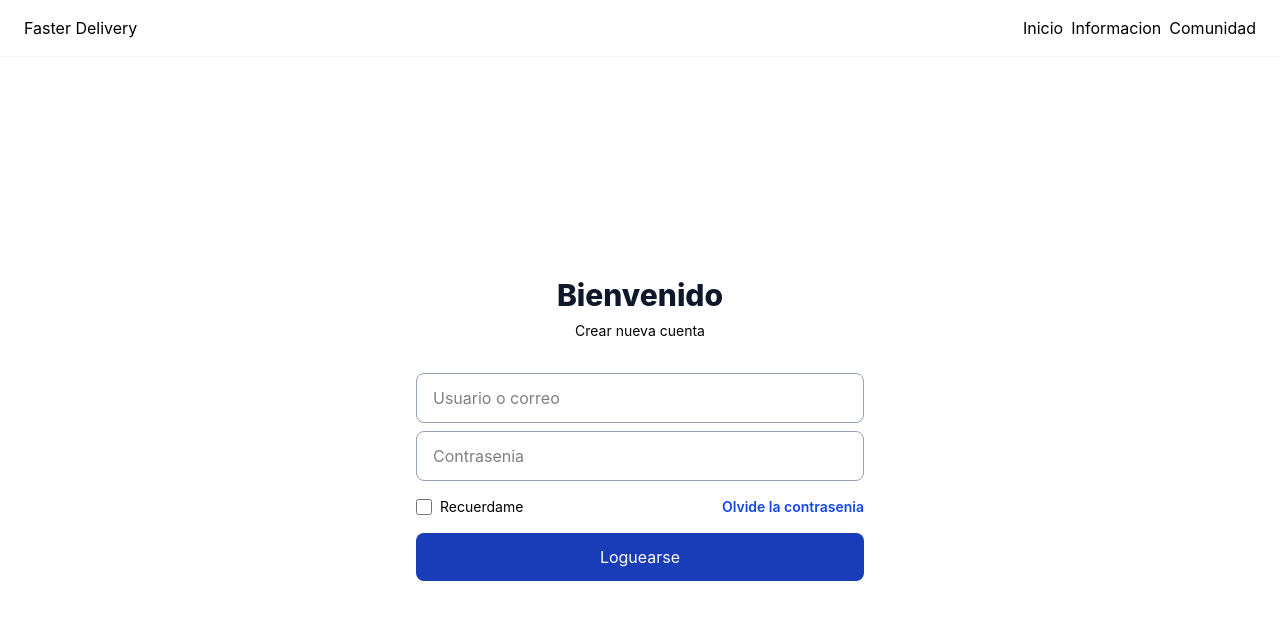
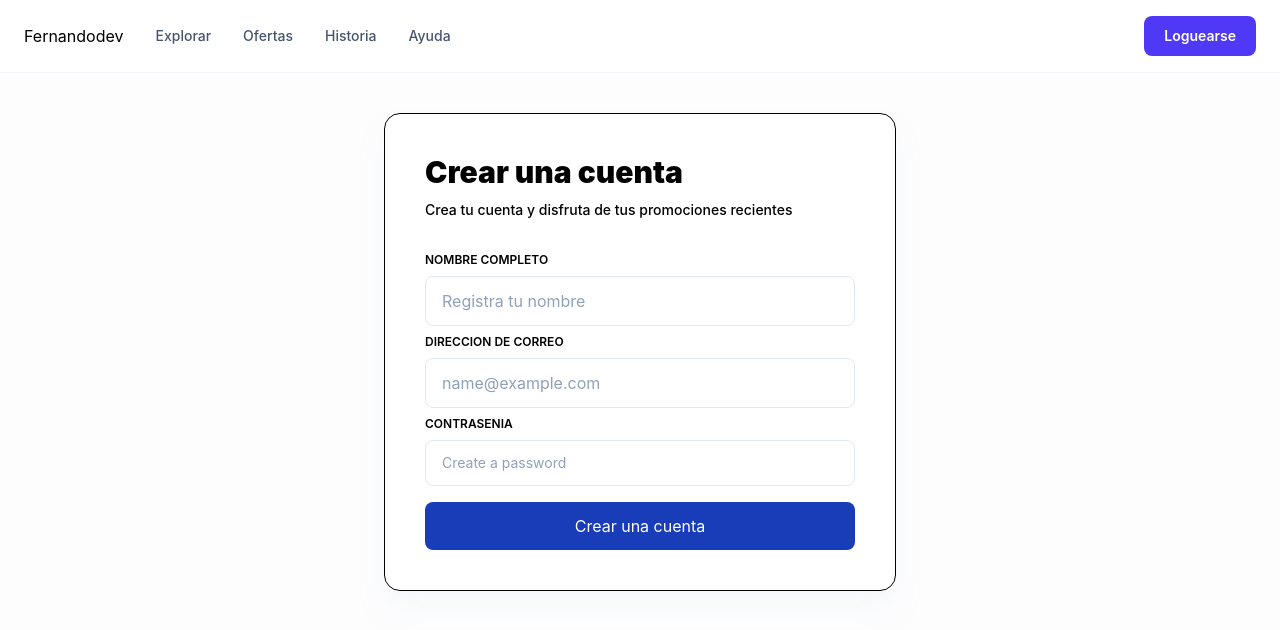
Before and after one commit to ghost1999dev/faster-delivery-web, a React (Vite) app: page / in a window 1280 px wide. Shown: the top 630 px of the page. Built offline with nearby package versions, Linux system fonts and the light colour scheme.

Commit message:
feat: I added the register page

```diff
--- a/src/App.tsx
+++ b/src/App.tsx
@@ -1,10 +1,19 @@
 
+import { useState } from 'react'
 import './App.css'
 import { LoginPage } from './pages/LoginPage'
+import { ReegisterPage } from './pages/RegisterPage'
 
 function App() {
+  const [currentPage, setcurrentPage] = useState<'login'| 'register'>('register')
   return (
-    <LoginPage/>
+    <>
+      {currentPage === "login"?(
+        <LoginPage onNavigateToRegister={()=>setcurrentPage('register')}/>
+      ):(
+        <ReegisterPage onNavigateToLogin={()=>setcurrentPage('login')}/>
+      )}
+    </>
   )
 }
 
--- a/src/pages/LoginPage.tsx
+++ b/src/pages/LoginPage.tsx
@@ -1,6 +1,10 @@
 import type React from "react";
-
-export const LoginPage: React.FC=()=>{
+interface LoginPageProps {
+  onNavigateToRegister: () => void;
+}
+export const LoginPage: React.FC<LoginPageProps> = ({
+  onNavigateToRegister,
+}) => {
   return (
     <div className="min-h-screen flex flex-col bg-white">
       <header className="w-full max-w-7xl mx-auto px-6 py-4 flex items-center justify-between border-b border-slate-100">
@@ -14,7 +18,9 @@ export const LoginPage: React.FC=()=>{
       <main className="flex-1 flex flex-col items-center justify-center px-4 py-12">
         <div className="w-full max-w-md space-y-8">
           <div className="text-center">
-                        <h2 className="text-3xl font-extrabold text-slate-900">Bienvenido</h2>
+            <h2 className="text-3xl font-extrabold text-slate-900">
+              Bienvenido
+            </h2>
             <p className="mt-2 text-sm">Crear nueva cuenta</p>
           </div>
           <form action="">
@@ -44,18 +50,26 @@ export const LoginPage: React.FC=()=>{
               <a
                 href=""
                 className="text-sm font-semibold text-blue-700 hover:text-blue-800 transition-colors"
-                            >Olvide la contrasenia</a>
+              >
+                Olvide la contrasenia
+              </a>
             </div>
             <div>
+              <button className="w-full py-3 px-4 bg-blue-800 rounded-lg text-white hover:bg-blue-800 hover:shadow-lg transition-all duration-200 active:scale-[0.98] disabled:opacity-50">
+                Loguearse
+              </button>
+            </div>
+            <div className="mt-4">
               <button
-                                className="w-full py-3 px-4 bg-blue-800 rounded-lg text-white hover:bg-blue-800 hover:shadow-lg transition-all duration-200 active:scale-[0.98] disabled:opacity-50"
-                            >Loguearse</button>
+                className="w-full py-3 px-4 bg-blue-600 rounded-lg text-white hover:bg-blue-800 hover:shadow-lg transition-all duration-200 active:scale-[0.98] disabled:opacity-50"
+                onClick={onNavigateToRegister}
+              >
+                Crear nueva cuenta
+              </button>
             </div>
           </form>
         </div>
-
       </main>
-
     </div>
-    )
-}
+  );
+};
--- /dev/null
+++ b/src/pages/RegisterPage.tsx
@@ -0,0 +1,81 @@
+import type React from "react";
+
+interface RegisterPageProps {
+  onNavigateToLogin: () => void;
+}
+
+export const ReegisterPage: React.FC<RegisterPageProps> = ({
+  onNavigateToLogin,
+}) => {
+  return (
+    <div className="min-h-screen flex flex-col bg-slate-50/35 relative overflow-hidden font-sans">
+      <header className="relative w-full border-b border-slate-100 bg-white/80">
+        <div className="max-w-7xl mx-auto  px-6 py-4 flex items-center justify-between">
+          <div className="flex items-center gap-8">
+            Fernandodev
+            <nav className="hidden md:flex items-center gap-8 text-sm font-medium text-slate-600">
+              <a href="">Explorar</a>
+              <a href="">Ofertas</a>
+              <a href="">Historia</a>
+              <a href="">Ayuda</a>
+            </nav>
+          </div>
+          <div className="flex items-center">
+            <button
+              className="px-5 py-2.5 bg-indigo-600 hover:bg-indigo-700 text-white rounded-lg text-sm font-semibold"
+              onClick={onNavigateToLogin}
+            >
+              Loguearse
+            </button>
+          </div>
+        </div>
+      </header>
+      <main className="flex-1 mx-w-8xl w-full mx-auto px-6 py-10 gap-8 items-center justify-center">
+        <div className="flex justify-center">
+          <div className="w-full max-w-lg bg-white rounded-2xl shadow-xl shadow-slate-100/50 border p-8 sm:p-10">
+            <div className="mb-8">
+              <h1 className="text-3xl font-black ">Crear una cuenta</h1>
+              <p className="mt-2.5 text-sm font-medium">
+                Crea tu cuenta y disfruta de tus promociones recientes
+              </p>
+            </div>
+
+            <form action="">
+              <label className="block text-xs font-semibold uppercase mb-2">
+                Nombre completo
+              </label>
+              <input
+                type="text"
+                className="w-full px-4 py-3 mb-2 border border-slate-200 focus:border-indigo-500 rounded-lg placeholder-slate-400"
+                placeholder="Registra tu nombre"
+              />
+              <label className="block text-xs font-semibold uppercase mb-2">
+                Direccion de correo
+              </label>
+              <input
+                type="text"
+                className="w-full px-4 py-3 mb-2 border border-slate-200 focus:border-indigo-500 rounded-lg placeholder-slate-400"
+                placeholder="name@example.com"
+              />
+              <div>
+                <label className="block text-xs font-semibold uppercase mb-2">
+                  Contrasenia
+                </label>
+                <div className="relative">
+                  <input
+                    className="w-full mb-4 pl-4 pr-11 py-3 border border-slate-200 focus:border-indigo-500 focus:ring-1 focus:ring-indigo-500 rounded-lg text-slate-800 placeholder-slate-400 outline-none transition-all text-sm"
+                    placeholder="Create a password"
+                    required
+                  />
+                </div>
+              </div>
+               <button className="w-full py-3 px-4 bg-blue-800 rounded-lg text-white hover:bg-blue-800 hover:shadow-lg transition-all duration-200 active:scale-[0.98] disabled:opacity-50">
+                Crear una cuenta
+              </button>
+            </form>
+          </div>
+        </div>
+      </main>
+    </div>
+  );
+};
```
Lines whose indentation alone changed are shown as unchanged.
